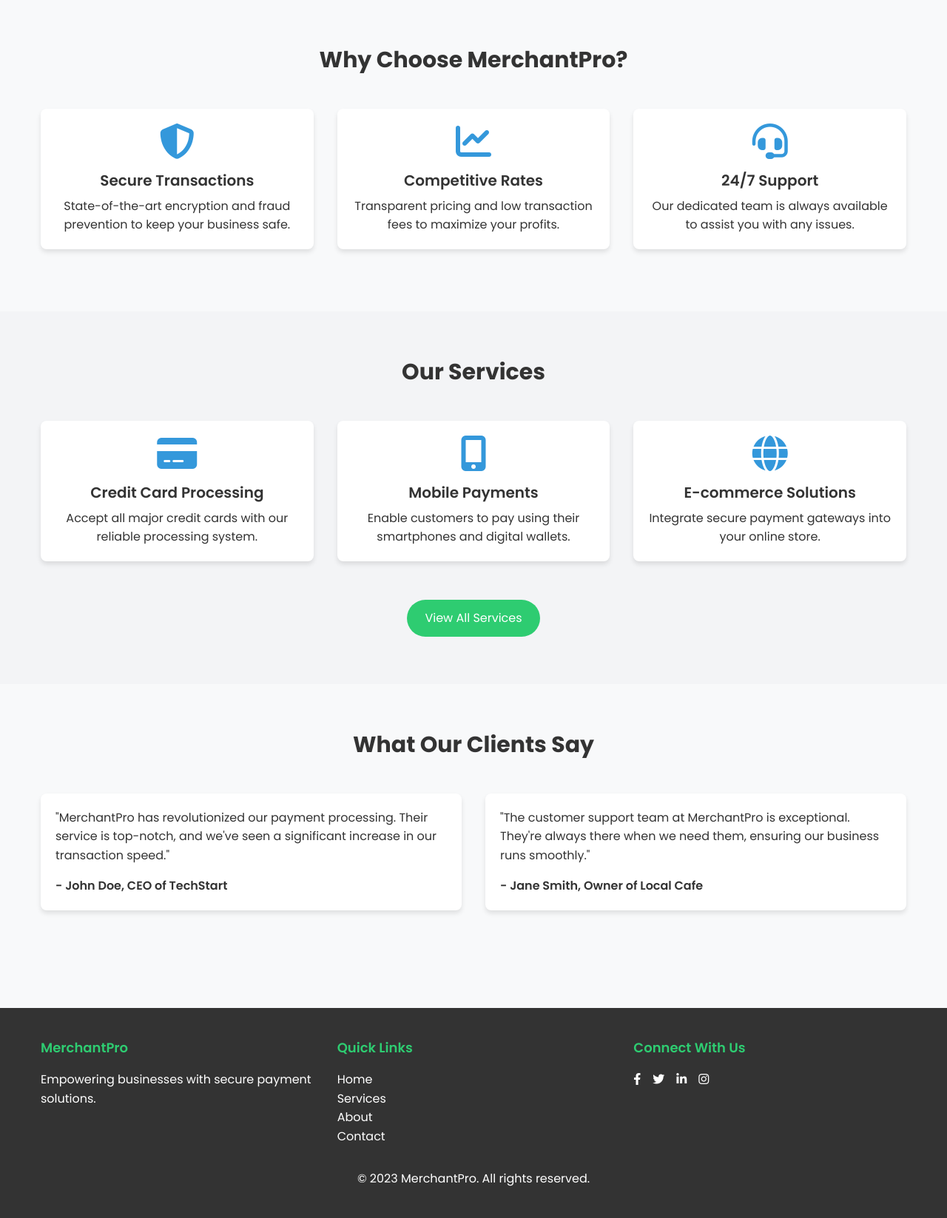
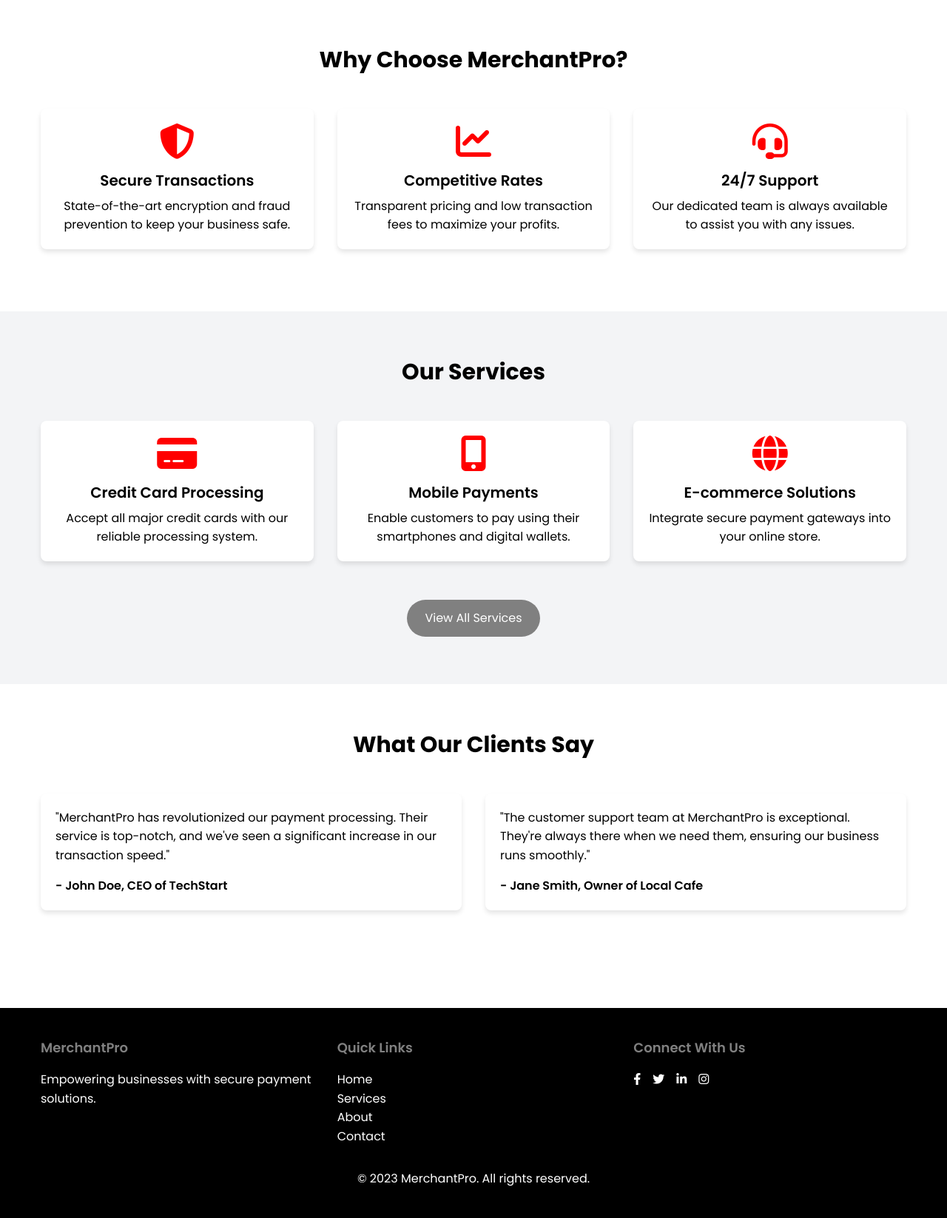
Before and after one commit to 33eerik/speed-pay, a Flask app: page / in a window 1280 px wide. Shown: the part 461-2108 px from the top of the page at 74% size. Run offline with Flask 3, Linux system fonts and the light colour scheme; some libraries are stand-ins or nearby versions.

Commit message:
Agent step completed: Build the initial prototype

```diff
--- a/static/css/styles.css
+++ b/static/css/styles.css
@@ -3,11 +3,11 @@
 
 /* Custom styles */
 :root {
-    --primary-color: #3498db;
-    --secondary-color: #2ecc71;
-    --background-color: #f8f9fa;
-    --text-color: #333;
-    --card-background: #ffffff;
+    --primary-color: #FF0000;
+    --secondary-color: #808080;
+    --background-color: #FFFFFF;
+    --text-color: #000000;
+    --card-background: #FFFFFF;
 }
 
 body {
@@ -30,7 +30,7 @@
 }
 
 nav a {
-    color: #fff;
+    color: var(--background-color);
     text-decoration: none;
     padding: 10px;
     transition: color 0.3s ease;
@@ -45,7 +45,7 @@
     background-image: linear-gradient(rgba(0, 0, 0, 0.5), rgba(0, 0, 0, 0.5)), url('https://source.unsplash.com/1600x900/?business,finance');
     background-size: cover;
     background-position: center;
-    color: #fff;
+    color: var(--background-color);
     text-align: center;
     padding: 100px 0;
 }
@@ -68,7 +68,7 @@
 .btn {
     display: inline-block;
     background-color: var(--secondary-color);
-    color: #fff;
+    color: var(--background-color);
     padding: 12px 24px;
     border-radius: 30px;
     text-decoration: none;
@@ -76,7 +76,7 @@
 }
 
 .btn:hover {
-    background-color: #27ae60;
+    background-color: #666666;
     transform: translateY(-3px);
 }
 
@@ -135,8 +135,8 @@
 
 /* Footer styles */
 footer {
-    background-color: #333;
-    color: #fff;
+    background-color: var(--text-color);
+    color: var(--background-color);
     padding: 40px 0;
 }
 
@@ -145,7 +145,7 @@
 }
 
 footer a {
-    color: #fff;
+    color: var(--background-color);
     text-decoration: none;
     transition: color 0.3s ease;
 }
```
